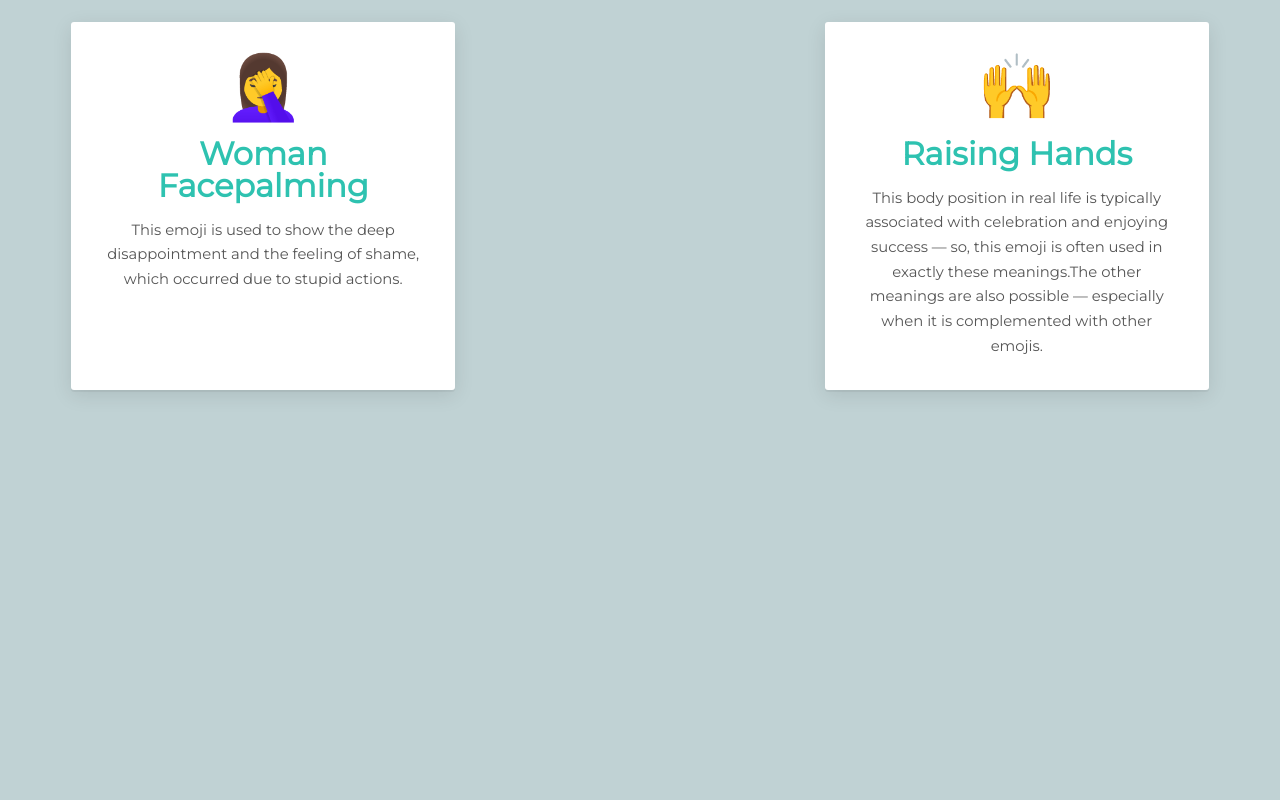
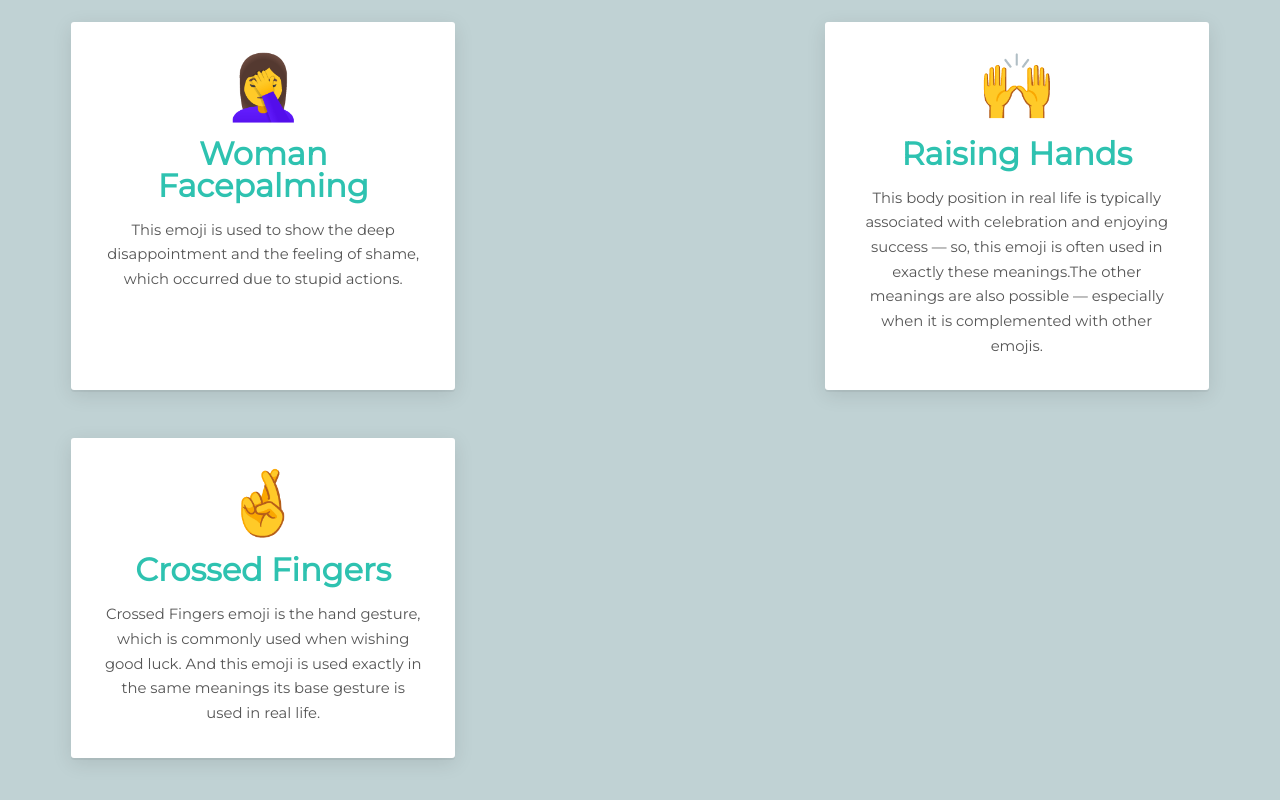
Before and after one commit to Nishkarsh01/The-Emojis-Wiki, a React (Create React App) app: page / in a window 1280 px wide. Shown: the part 2043-2843 px from the top of the page. Before the commit the page ends 2545 px from the top, so only its background shows below. Built offline with nearby package versions, Linux system fonts and the light colour scheme.

Commit message:
Update emojipedia.js

```diff
--- a/src/emojipedia.js
+++ b/src/emojipedia.js
@@ -82,8 +82,14 @@ const emojipedia = [
     name: "Raising Hands",
     meaning:
       "This body position in real life is typically associated with celebration and enjoying success — so, this emoji is often used in exactly these meanings.The other meanings are also possible — especially when it is complemented with other emojis."
+  },
+   {
+    id: 13,
+    emoji: "🤞",
+    name: "Crossed Fingers ",
+    meaning:
+      "Crossed Fingers emoji is the hand gesture, which is commonly used when wishing good luck. And this emoji is used exactly in the same meanings its base gesture is used in real life."
   }
-
 ];
 
 export default emojipedia;
```
